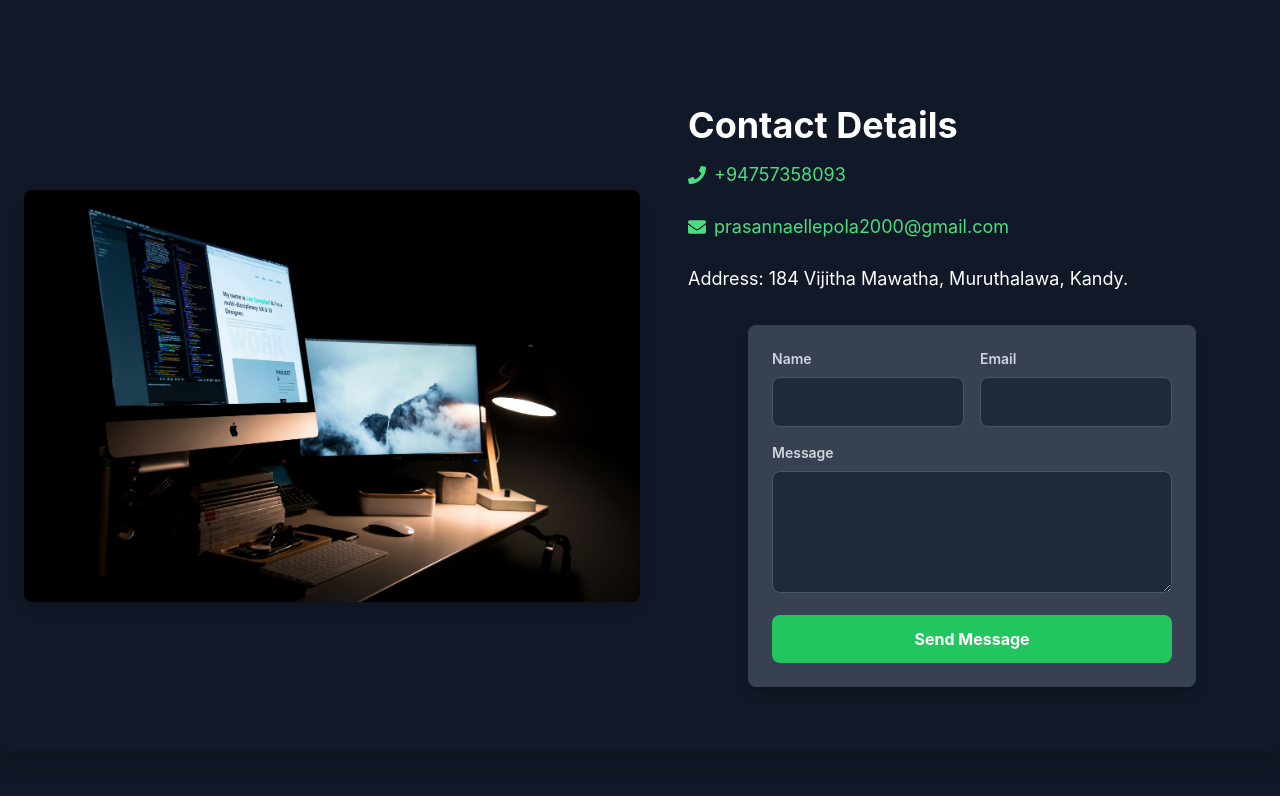
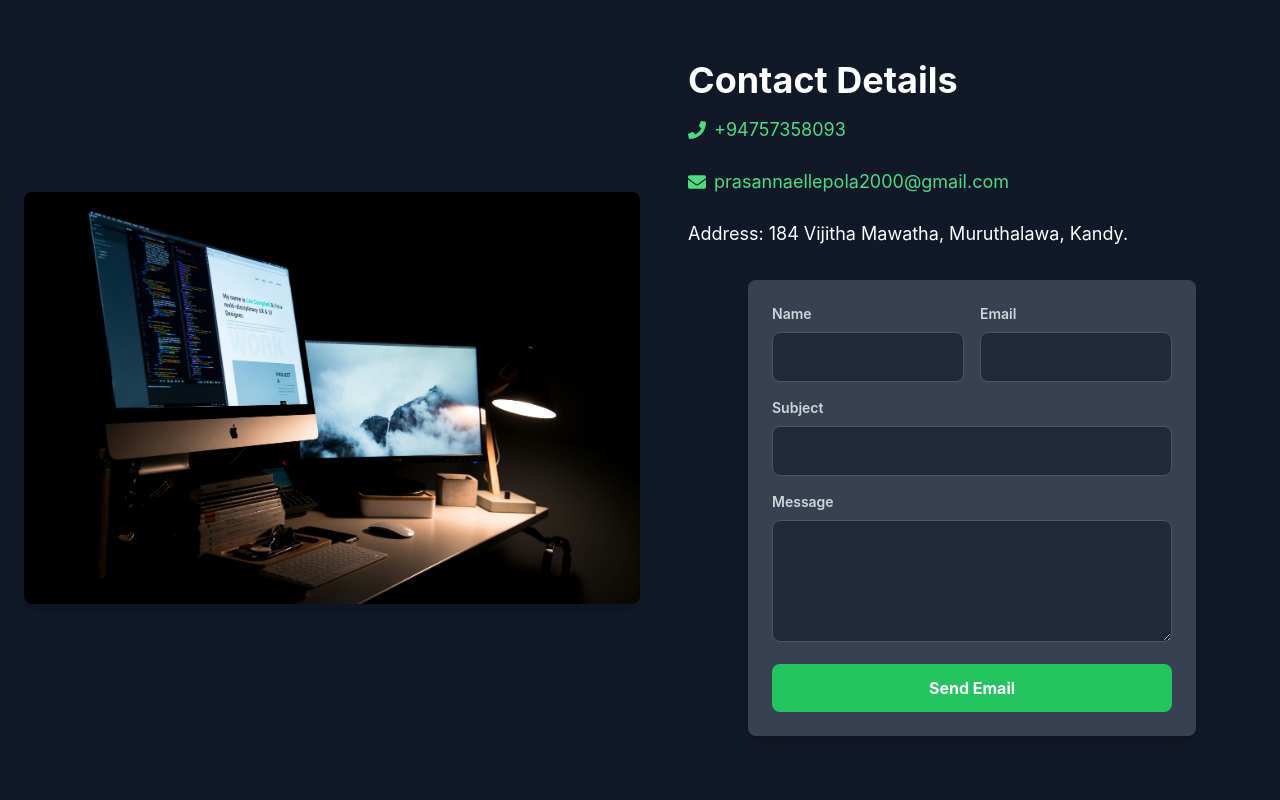
Before and after one commit to ALLEPOLA/dilshan-portfolio, a React (Create React App) app: page / in a window 1280 px wide. Shown: the part 3204-4004 px from the top of the page. Built offline with nearby package versions, Linux system fonts and the light colour scheme.

Commit message:
email box change

```diff
--- a/src/components/Contacts/Contacts.jsx
+++ b/src/components/Contacts/Contacts.jsx
@@ -1,15 +1,34 @@
-import React from 'react';
+import React, { useState } from 'react';
 import { FaEnvelope, FaPhone } from 'react-icons/fa';
 import { motion } from 'framer-motion';
-import profileImage from '../../assets/table.jpg'; // Importing the image
+import profileImage from '../../assets/table.jpg';
 
-const Contacts = () => (
+const Contacts = () => {
+  const [formData, setFormData] = useState({
+    name: '',
+    email: '',
+    subject: '',
+    message: ''
+  });
+
+  const handleChange = (e) => {
+    setFormData({ ...formData, [e.target.name]: e.target.value });
+  };
+
+  const handleSubmit = (e) => {
+    e.preventDefault();
+    const { name, email, subject, message } = formData;
+    const mailtoLink = `mailto:prasannaellepola2000@gmail.com?subject=${encodeURIComponent(subject)}&body=${encodeURIComponent(`Name: ${name}\nEmail: ${email}\n\n${message}`)}`;
+    window.location.href = mailtoLink;
+  };
+
+  return (
     <motion.section
       id="contact"
       className="min-h-screen flex items-center bg-gray-900"
-    initial={{ opacity: 0, y: 50 }}  // Fade in from below
-    animate={{ opacity: 1, y: 0 }}   // Final state of animation
-    transition={{ duration: 1, ease: 'easeInOut' }}  // Smooth animation
+      initial={{ opacity: 0, y: 50 }}
+      animate={{ opacity: 1, y: 0 }}
+      transition={{ duration: 1, ease: 'easeInOut' }}
     >
       <motion.div
         className="container mx-auto flex flex-col lg:flex-row items-center px-6 py-16 bg-gray-900 rounded-lg shadow-xl"
@@ -20,14 +39,14 @@ const Contacts = () => (
         {/* Left Section: Image */}
         <motion.div
           className="lg:w-1/2 w-full mb-12 lg:mb-0 flex justify-center"
-        whileHover={{ scale: 1.05 }} // Zoom-in effect on hover
+          whileHover={{ scale: 1.05 }}
           transition={{ duration: 0.3 }}
         >
           <motion.img
-          src={profileImage} // Using the imported image here
+            src={profileImage}
             alt="Portfolio design"
             className="w-full h-full object-cover rounded-lg shadow-lg"
-          initial={{ opacity: 0, scale: 0.8 }}  // Animate image entry
+            initial={{ opacity: 0, scale: 0.8 }}
             animate={{ opacity: 1, scale: 1 }}
             transition={{ duration: 1, ease: 'easeInOut' }}
           />
@@ -36,19 +55,15 @@ const Contacts = () => (
         {/* Right Section: Contact Details */}
         <motion.div
           className="lg:w-1/2 w-full lg:pl-12 text-white"
-        initial={{ opacity: 0, x: 50 }} // Shift from the right
+          initial={{ opacity: 0, x: 50 }}
           animate={{ opacity: 1, x: 0 }}
           transition={{ duration: 1, delay: 0.5, ease: 'easeInOut' }}
         >
-        <motion.h2
-          className="text-4xl font-bold mb-4"
-        >
+          <motion.h2 className="text-4xl font-bold mb-4">
             Contact Details
           </motion.h2>
 
-        <motion.div
-          className="text-lg space-y-6 mb-8"
-        >
+          <motion.div className="text-lg space-y-6 mb-8">
             <p className="flex items-center">
               <FaPhone className="text-green-400 mr-2" />
               <a
@@ -70,10 +85,11 @@ const Contacts = () => (
             <p>Address: 184 Vijitha Mawatha, Muruthalawa, Kandy.</p>
           </motion.div>
 
-        {/* Contact Form with Animation */}
+          {/* Email Form with Animation */}
           <motion.form
+            onSubmit={handleSubmit}
             className="bg-gray-700 p-6 rounded-lg shadow-lg max-w-md mx-auto"
-          initial={{ opacity: 0, y: 20 }} // Slide-up animation for form
+            initial={{ opacity: 0, y: 20 }}
             animate={{ opacity: 1, y: 0 }}
             transition={{ duration: 1, delay: 0.8, ease: 'easeInOut' }}
           >
@@ -83,7 +99,10 @@ const Contacts = () => (
                 <input
                   type="text"
                   name="name"
+                  value={formData.name}
+                  onChange={handleChange}
                   className="w-full p-3 border border-gray-600 rounded-lg bg-gray-800 text-gray-200 focus:outline-none focus:border-green-500"
+                  required
                 />
               </div>
               <div className="flex-1">
@@ -91,29 +110,47 @@ const Contacts = () => (
                 <input
                   type="email"
                   name="email"
+                  value={formData.email}
+                  onChange={handleChange}
                   className="w-full p-3 border border-gray-600 rounded-lg bg-gray-800 text-gray-200 focus:outline-none focus:border-green-500"
+                  required
                 />
               </div>
+            </div>
+            <div className="mb-4">
+              <label className="block text-gray-300 font-semibold mb-2 text-sm">Subject</label>
+              <input
+                type="text"
+                name="subject"
+                value={formData.subject}
+                onChange={handleChange}
+                className="w-full p-3 border border-gray-600 rounded-lg bg-gray-800 text-gray-200 focus:outline-none focus:border-green-500"
+                required
+              />
             </div>
             <div className="mb-4">
               <label className="block text-gray-300 font-semibold mb-2 text-sm">Message</label>
               <textarea
                 name="message"
+                value={formData.message}
+                onChange={handleChange}
                 className="w-full p-3 border border-gray-600 rounded-lg bg-gray-800 text-gray-200 focus:outline-none focus:border-green-500"
                 rows="4"
+                required
               />
             </div>
             <motion.button
               type="submit"
               className="w-full py-3 bg-green-500 text-white font-bold rounded-lg hover:bg-green-600 transition duration-300"
-            whileHover={{ scale: 1.05, boxShadow: '0px 15px 30px rgba(0, 0, 0, 0.2)' }}  // Button hover effect
+              whileHover={{ scale: 1.05, boxShadow: '0px 15px 30px rgba(0, 0, 0, 0.2)' }}
             >
-            Send Message
+              Send Email
             </motion.button>
           </motion.form>
         </motion.div>
       </motion.div>
     </motion.section>
   );
+};
 
 export default Contacts;
```
Lines whose indentation alone changed are shown as unchanged.
